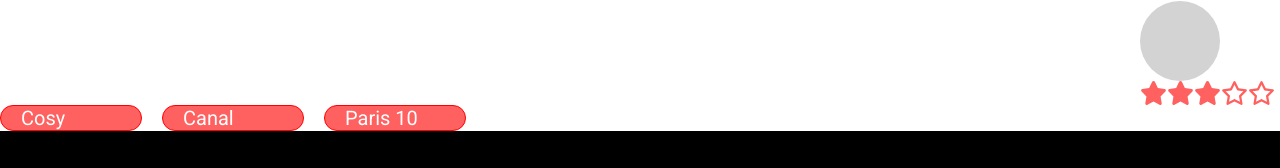
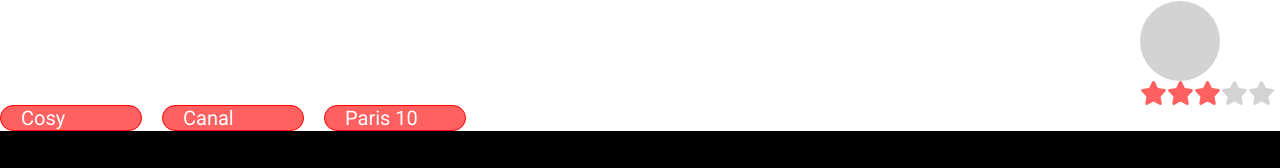
Before and after one commit to Knut26/_7_Kasa_102024, a React (Vite) app: page /apparts in a window 1280 px wide. Shown: the part 977-1145 px from the top of the page. Built offline with nearby package versions, Linux system fonts and the light colour scheme.

Commit message:
css suite apparts

```diff
--- a/src/assets/css_components/apparts.css
+++ b/src/assets/css_components/apparts.css
@@ -54,6 +54,9 @@
 .apparts__owner__rating__stars {
   color: #ff6060;
 }
+.apparts__owner__rating__stars__grey {
+  color: lightgray;
+}
 
 .apparts__owner__tag {
   display: flex;
--- a/src/assets/css_components/apparts.scss
+++ b/src/assets/css_components/apparts.scss
@@ -56,6 +56,9 @@
   justify-content: end;
   &__stars {
     color: #ff6060;
+    &__grey {
+      color: lightgray;
+    }
   }
 }
 
--- a/src/assets/jsx_components/Apparts.jsx
+++ b/src/assets/jsx_components/Apparts.jsx
@@ -1,7 +1,6 @@
 import React from "react";
 import { FontAwesomeIcon } from "@fortawesome/react-fontawesome";
 import { faStar as faStarSolid } from "@fortawesome/free-solid-svg-icons";
-import { faStar as faStarRegular } from "@fortawesome/free-regular-svg-icons";
 
 import Navbar from "./navbar";
 import Footer from "./footer";
@@ -46,14 +45,14 @@ function Apparts() {
                   className="apparts__owner__rating__stars"
                 />
                 <FontAwesomeIcon
-                  icon={faStarRegular}
+                  icon={faStarSolid}
                   size="xl"
-                  className="apparts__owner__rating__stars"
+                  className="apparts__owner__rating__stars__grey"
                 />
                 <FontAwesomeIcon
-                  icon={faStarRegular}
+                  icon={faStarSolid}
                   size="xl"
-                  className="apparts__owner__rating__stars"
+                  className="apparts__owner__rating__stars__grey"
                 />
               </div>
             </div>
```
Also changed, not shown: 1 other file (tests, documents, lock files or other folders).
